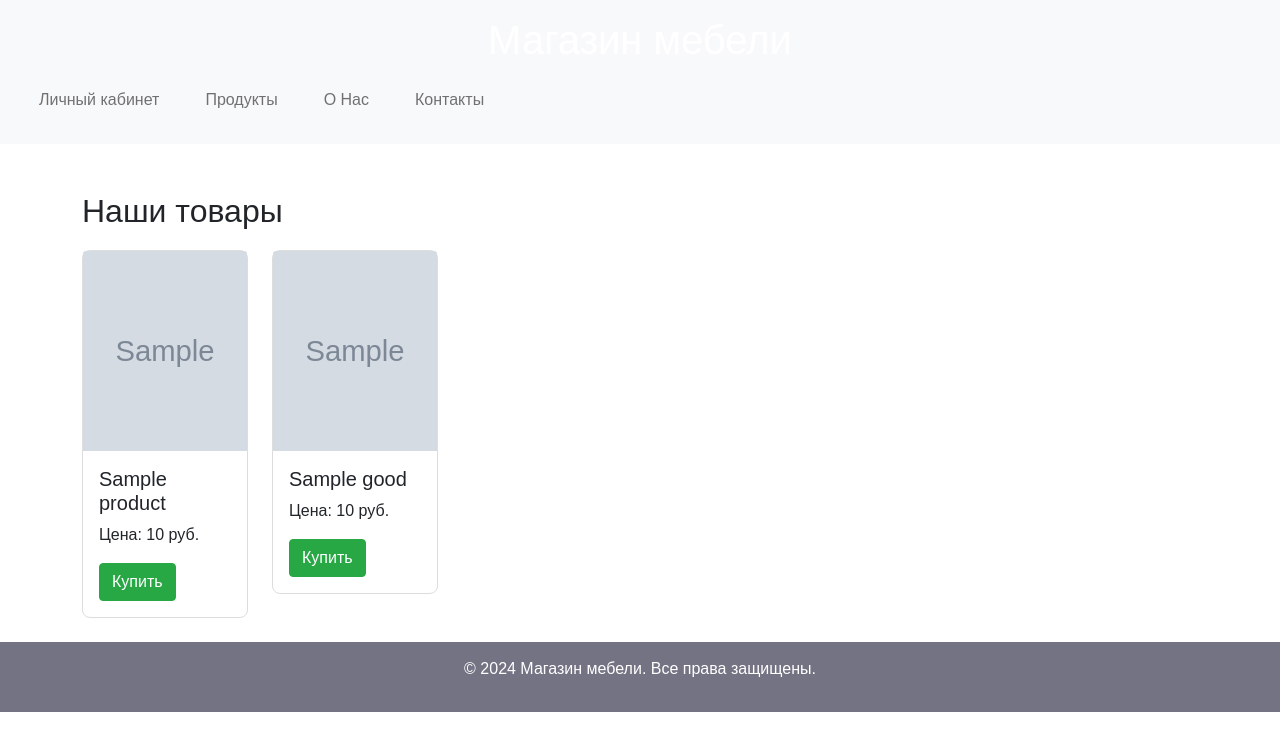
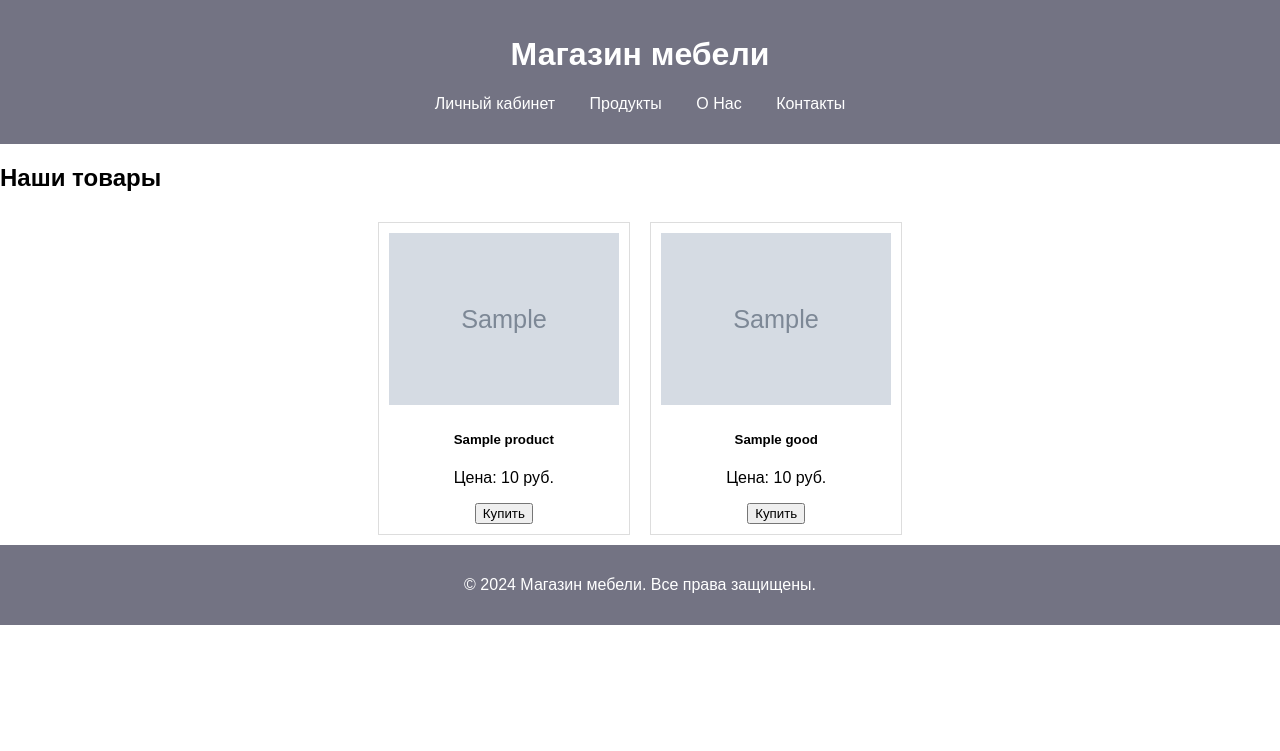
Before and after one commit to Evdokiya8/Evdokiya-and-Arina, a PHP site: page /main.php in a window 1280 px wide. Shown: the top 751 px of the page. Run offline with PHP 8.4, Linux system fonts and the light colour scheme; tables that the repository leaves empty or names only in its code hold one stand-in row (values such as "Sample post"); grey boxes marked "Sample" are stand-in pictures.

Commit message:
Update main.php

```diff
--- a/main.php
+++ b/main.php
@@ -4,58 +4,24 @@
     <meta charset="UTF-8">
     <meta name="viewport" content="width=device-width, initial-scale=1.0">
     <title>Магазин мебели</title>
-    <link href="https://stackpath.bootstrapcdn.com/bootstrap/5.1.3/css/bootstrap.min.css" rel="stylesheet">
-    <link rel="stylesheet" href="styles.css"> <!-- Подключение вашего файла стилей -->
-
-    <style>
-        /* Стили для карточек товаров */
-        .card {
-            border: 1px solid #ddd; /* Цвет границы карточки */
-            border-radius: 8px; /* Закругленные углы карточки */
-            transition: transform 0.3s; /* Плавный переход при наведении */
-        }
-
-        .card:hover {
-            transform: scale(1.05); /* Увеличение карточки при наведении */
-            box-shadow: 0 4px 20px rgba(0, 0, 0, 0.2); /* Тень при наведении */
-        }
-
-        .card-img-top {
-            height: 200px; /* Фиксированная высота для изображений товаров */
-            object-fit: cover; /* Обеспечение правильного отображения изображения */
-        }
-
-        .btn-success {
-            background-color: #28a745; /* Цвет кнопки "Купить" */
-            border-color: #28a745; /* Цвет границы кнопки "Купить" */
-        }
-
-        .btn-success:hover {
-            background-color: #218838; /* Цвет кнопки "Купить" при наведении */
-            border-color: #1e7e34; /* Цвет границы кнопки "Купить" при наведении */
-        }
-
-        h2 {
-            margin-bottom: 20px; /* Отступ снизу для заголовка секции товаров */
-        }
-    </style>
+    <link rel="stylesheet" href="styles.css">
 </head>
 <body>
-    <header class="bg-light p-3">
+    <header>
         <h1>Магазин мебели</h1>
-        <nav class="navbar navbar-expand-lg navbar-light bg-light">
-            <ul class="navbar-nav">
-                <li class="nav-item"><a class="nav-link" href="profile.php">Личный кабинет</a></li>
-                <li class="nav-item"><a class="nav-link" href="#products">Продукты</a></li>
-                <li class="nav-item"><a class="nav-link" href="#about">О Нас</a></li>
-                <li class="nav-item"><a class="nav-link" href="#contact">Контакты</a></li>
+        <nav>
+            <ul>
+                <li><a href="profile.php">Личный кабинет</a></li>
+                <li><a href="#products">Продукты</a></li>
+                <li><a href="#about">О Нас</a></li>
+                <li><a href="#contact">Контакты</a></li>
             </ul>
         </nav>
     </header>
 
-    <section id="products" class="container mt-5">
+    <section id="products">
         <h2>Наши товары</h2>
-        <div class="row">
+        <div style="display: flex; flex-wrap: wrap; justify-content: center;">
             <?php
             require('database.php');
 
@@ -70,19 +36,15 @@
 
             if (mysqli_num_rows($result) > 0) {
                 while ($row = mysqli_fetch_array($result, MYSQLI_ASSOC)) {
-                    echo "<div class='col-lg-2 col-md-3 col-sm-4 mb-4'>
-                            <div class='card'>
-                                <img src='".htmlspecialchars($row['image_link'])."' alt='".htmlspecialchars($row['name'])."' class='card-img-top'>
-                                <div class='card-body'>
-                                    <h5 class='card-title'>".htmlspecialchars($row['name'])."</h5>
-                                    <p class='card-text'>Цена: ".htmlspecialchars($row['price'])." руб.</p>
-                                    <!-- Форма для оформления заказа -->
-                                    <form method='post' action='checkout.php'>
-                                        <input type='hidden' name='product_id' value='".htmlspecialchars($row['id'])."'>
-                                        <button type='submit' class='btn btn-success'>Купить</button>
-                                    </form>
-                                </div>
-                            </div>
+                    echo "<div style='width: 18%; margin: 10px; border: 1px solid #ddd; padding: 10px; text-align: center;'>
+                            <img src='".htmlspecialchars($row['image_link'])."' alt='".htmlspecialchars($row['name'])."' style='max-width: 100%; height: auto;'>
+                            <h5>".htmlspecialchars($row['name'])."</h5>
+                            <p>Цена: ".htmlspecialchars($row['price'])." руб.</p>
+                            <!-- Форма для оформления заказа -->
+                            <form method='post' action='checkout.php'>
+                                <input type='hidden' name='product_id' value='".htmlspecialchars($row['id'])."'>
+                                <button type='submit'>Купить</button>
+                            </form>
                           </div>";
                 }
             } else {
@@ -98,8 +60,5 @@
         <p>&copy; 2024 Магазин мебели. Все права защищены.</p>
     </footer>
 
-    <script src="https://cdn.jsdelivr.net/npm/@popperjs/core@2.9.2/dist/umd/popper.min.js"></script>
-    <script src="https://stackpath.bootstrapcdn.com/bootstrap/5.1.3/js/bootstrap.min.js"></script>
-
 </body>
 </html>
```
